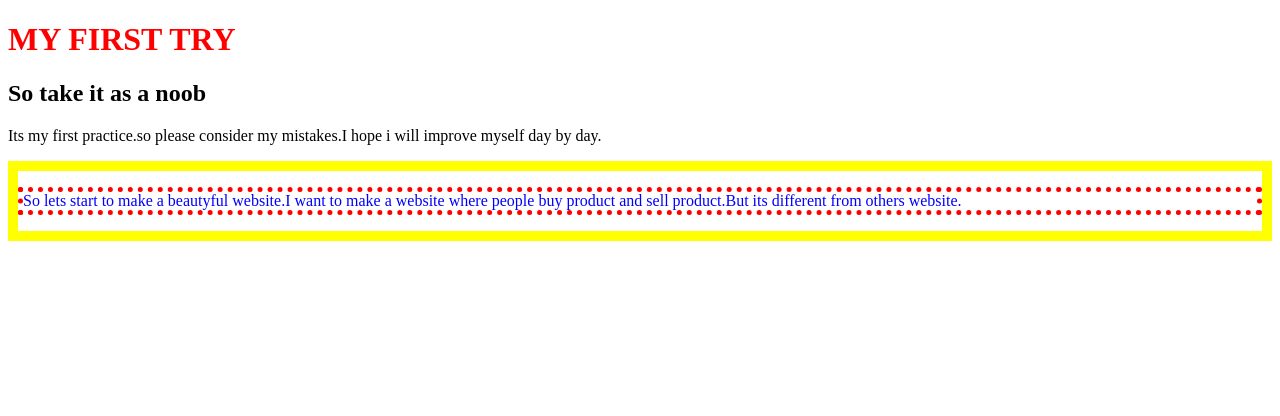
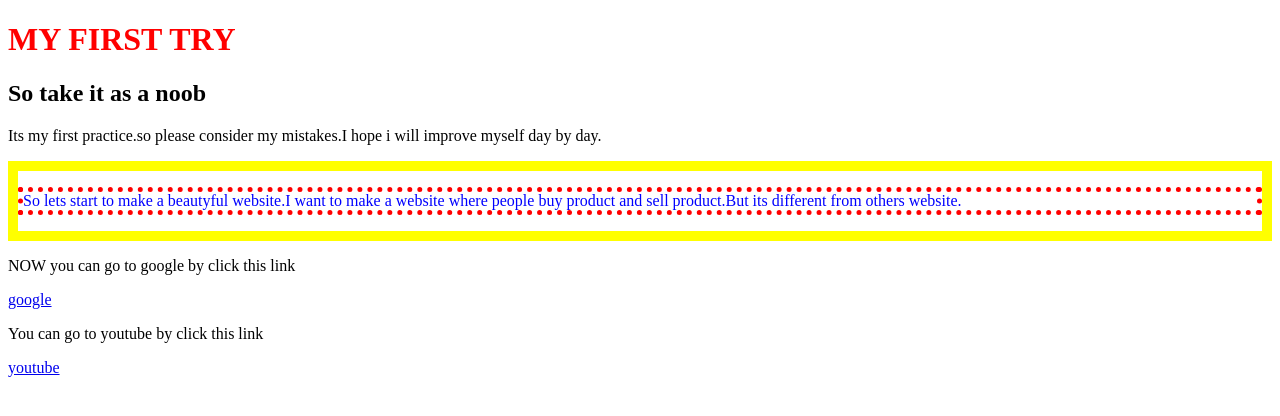
Before and after one commit to Abirrahman2/Web-development-repo, a PHP site: page /practice.html in a window 1280 px wide. Shown: the top 416 px of the page. Run offline with PHP 8.4, Linux system fonts and the light colour scheme.

Commit message:
third commit

```diff
--- a/Style.css
+++ b/Style.css
@@ -8,3 +8,6 @@ h1{
 .ABIR{
     border: 10px solid yellow;
 }
+.HAMZA a{
+    display: block;
+}
--- a/practice.html
+++ b/practice.html
@@ -13,6 +13,13 @@
     <p>Its my first practice.so please consider my mistakes.I hope i will improve myself day by day.</p>
     <div class="ABIR">
         <p>So lets start to make a beautyful website.I want to make a website where people buy product and sell product.But its different from others website.</p>
+
+    </div>
+    <div class="HAMZA">
+        <p>NOW you can go to google by click this link</p>
+        <a href="google.com">google</a>
+        <p>You can go to youtube by click this link</p>
+        <a href="youtube.com">youtube</a>
     </div>
 </body>
 </html>
```
